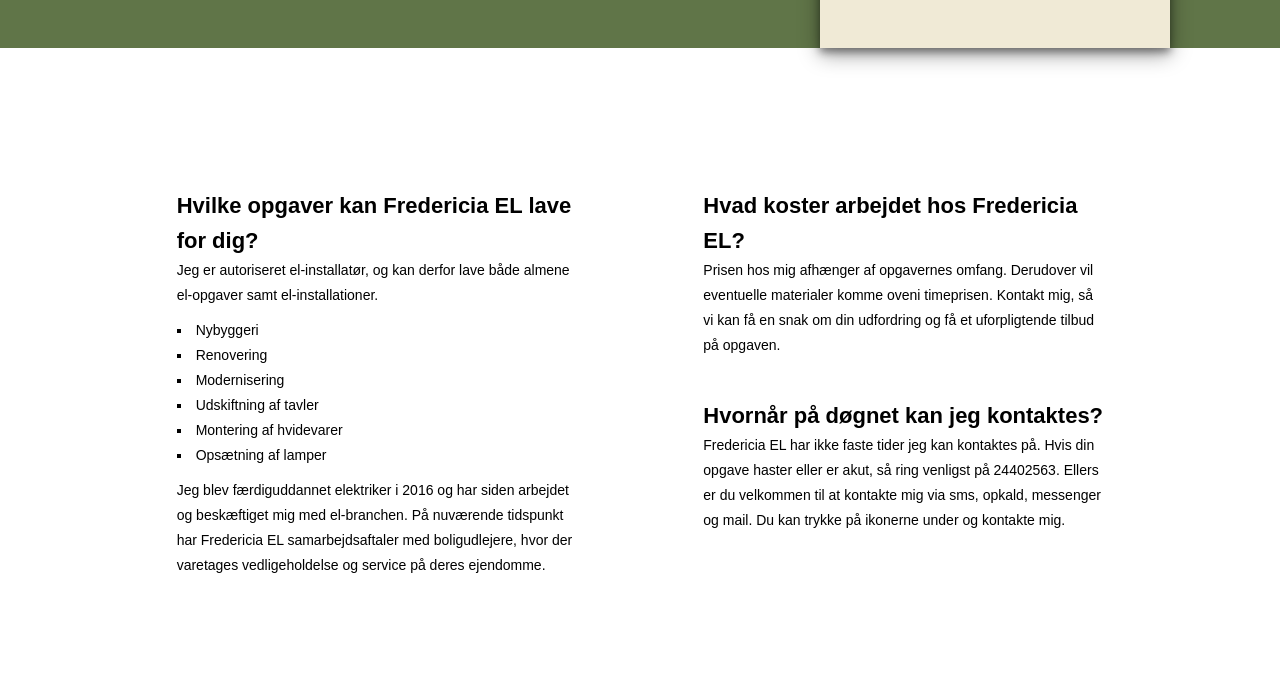
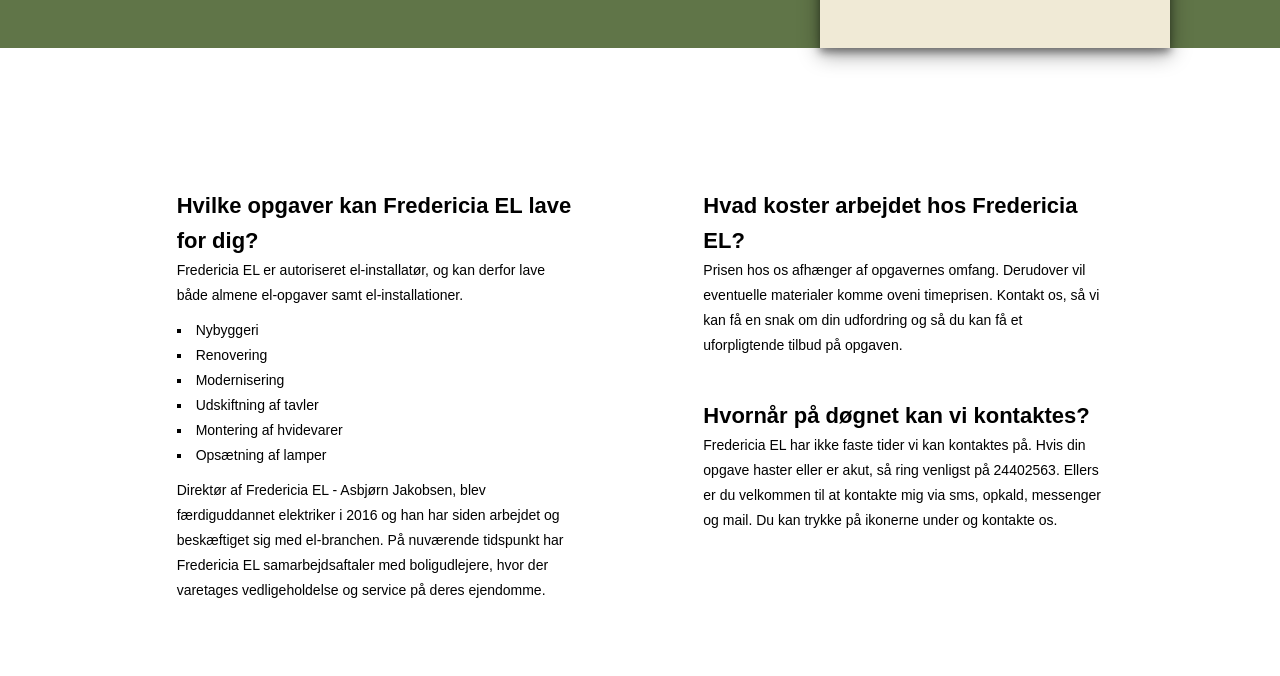
Before and after one commit to Mettelund3/Fredericia-el2, a plain HTML site: page index.html in a window 1280 px wide. Shown: the part 2000-2676 px from the top of the page. Drawn offline with Linux system fonts and the light colour scheme; a web font is replaced by a local one.

Commit message:
2 august part 4

```diff
--- a/index.html
+++ b/index.html
@@ -113,7 +113,7 @@
             <div class="section4skrift">
                 <div class="section4skrift2">
                     <h3 class="section4h3">Hvilke opgaver kan Fredericia EL lave for dig?</h3>
-                    <p class="section4p">Jeg er autoriseret el-installatør, og kan derfor lave både almene el-opgaver samt el-installationer. </p>
+                    <p class="section4p">Fredericia EL er autoriseret el-installatør, og kan derfor lave både almene el-opgaver samt el-installationer. </p>
                     <ul class="section4ul">
                         <li class="a">Nybyggeri</li>
                         <li class="a">Renovering</li>
@@ -122,13 +122,13 @@
                         <li class="a">Montering af hvidevarer</li>
                         <li class="a">Opsætning af lamper</li>
                     </ul>
-                    <p class="section4p">Jeg blev færdiguddannet elektriker i 2016 og har siden arbejdet og beskæftiget mig med el-branchen. På nuværende tidspunkt har Fredericia EL samarbejdsaftaler med boligudlejere, hvor der varetages vedligeholdelse og service på deres ejendomme.</p>
+                    <p class="section4p">Direktør af Fredericia EL - Asbjørn Jakobsen, blev færdiguddannet elektriker i 2016 og han har siden arbejdet og beskæftiget sig med el-branchen. På nuværende tidspunkt har Fredericia EL samarbejdsaftaler med boligudlejere, hvor der varetages vedligeholdelse og service på deres ejendomme.</p>
                 </div>
                 <div class="section4skrift2">
                     <h3 class="section4h3">Hvad koster arbejdet hos Fredericia EL?</h3>
-                    <p class="section4p">Prisen hos mig afhænger af opgavernes omfang. Derudover vil eventuelle materialer komme oveni timeprisen. Kontakt mig, så vi kan få en snak om din udfordring og få et uforpligtende tilbud på opgaven. </p>
-                    <h3 class="section4h3">Hvornår på døgnet kan jeg kontaktes?</h3>
-                    <p class="section4p">Fredericia EL har ikke faste tider jeg kan kontaktes på. Hvis din opgave haster eller er akut, så ring venligst på 24402563. Ellers er du velkommen til at kontakte mig via sms, opkald, messenger og mail. Du kan trykke på ikonerne under og kontakte mig. </p>
+                    <p class="section4p">Prisen hos os afhænger af opgavernes omfang. Derudover vil eventuelle materialer komme oveni timeprisen. Kontakt os, så vi kan få en snak om din udfordring og så du kan få et uforpligtende tilbud på opgaven. </p>
+                    <h3 class="section4h3">Hvornår på døgnet kan vi kontaktes?</h3>
+                    <p class="section4p">Fredericia EL har ikke faste tider vi kan kontaktes på. Hvis din opgave haster eller er akut, så ring venligst på 24402563. Ellers er du velkommen til at kontakte mig via sms, opkald, messenger og mail. Du kan trykke på ikonerne under og kontakte os. </p>
                 </div>
             </div>
         </div>
@@ -139,7 +139,7 @@
             <div class="kontaktikoner">
             <a class="kontaktlinks" href="tel:24402563"><img src="./billeder/phone2.svg" alt=""><p>Ring</p></a>
             <a class="kontaktlinks" href="mailto:fredericiael@gmail.com"><img src="./billeder/mail.svg" alt=""><p>Skriv en mail</p></a>
-            <a class="kontaktlinks" href="https://www.facebook.com/profile.php?id=100093286817264" target="_blank"><img src="./billeder/messenger.svg" alt=""><p>Kontakt på messenger</p></a>
+            <a class="kontaktlinks" href="https://www.facebook.com/messages/t/107142075740566" target="_blank"><img src="./billeder/messenger.svg" alt=""><p>Kontakt på messenger</p></a>
             </div>
         </div>
     </section>
--- a/section2.css
+++ b/section2.css
@@ -1,6 +1,6 @@
 h2 {
     text-align: center;
-    margin-top: 90px;
+    padding-top: 90px;
     font-size: 18px;
     font-family: "montserrat", sans-serif;
     font-weight: 400;
```
